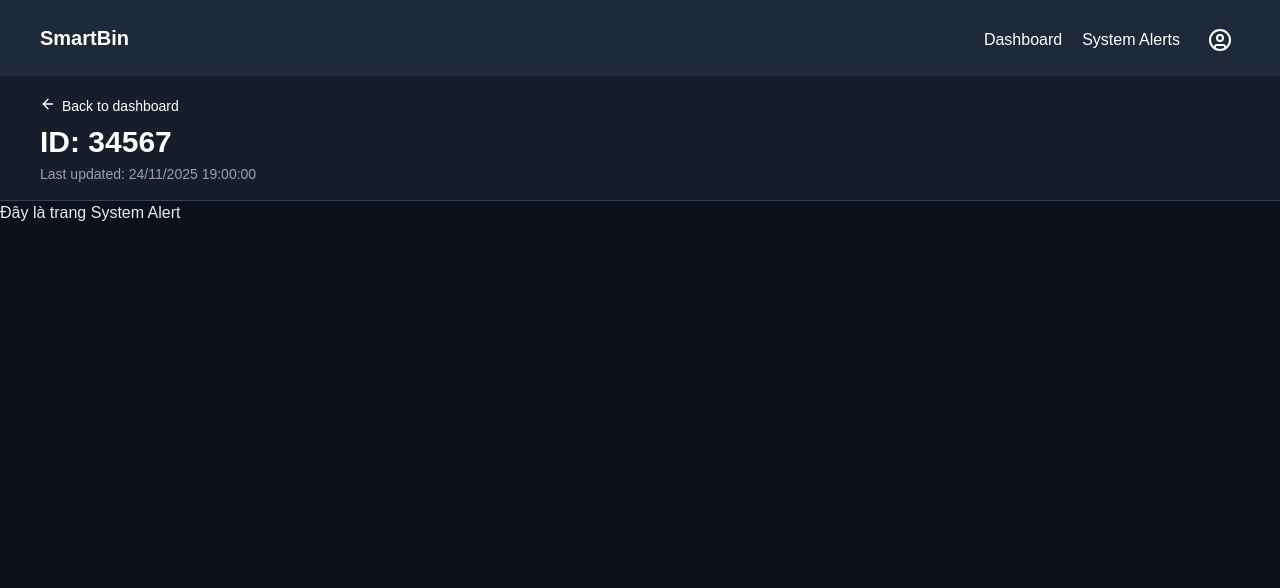
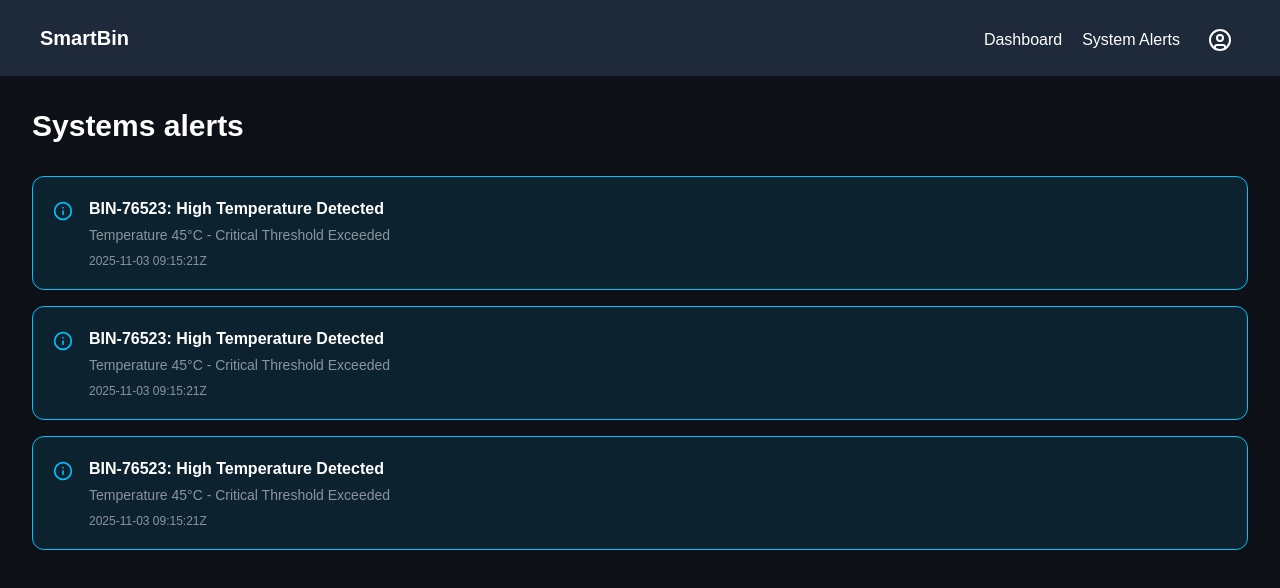
Before and after one commit to Donavfulish/IOT_FINAL_PROJECT, a Next.js app in the folder client/: page /alerts in a window 1280 px wide. Shown: the top 588 px of the page. Built offline with nearby package versions, Linux system fonts and the light colour scheme.

Commit message:
feat: dash board - systems alerts

```diff
--- a/client/app/alerts/page.tsx
+++ b/client/app/alerts/page.tsx
@@ -1,7 +1,21 @@
+import { AlertItem } from "@/components/AlertItem/AlertItem";
+import Header from "@/components/Header";
 import React from "react";
 
 const AlertsPage = () => {
-  return <div>Đây là trang System Alert</div>;
+  return (
+    <div>
+      <Header accountRole="user" />
+      <div className="p-8">
+        <h1 className="text-3xl text-white font-bold mb-8">Systems alerts</h1>
+        <div className="grid gap-y-4">
+          <AlertItem />
+          <AlertItem />
+          <AlertItem />
+        </div>
+      </div>
+    </div>
+  );
 };
 
 export default AlertsPage;
--- a/client/app/globals.css
+++ b/client/app/globals.css
@@ -1,4 +1,4 @@
-@import url('https://fonts.googleapis.com/css2?family=Inter:wght@300;400;500;600;700;800&display=swap');
+@import url("https://fonts.googleapis.com/css2?family=Inter:wght@300;400;500;600;700;800&display=swap");
 @import "flowbite/src/themes/default";
 @import "tailwindcss";
 
@@ -30,9 +30,9 @@ body {
 }
 
 .card-primary {
-  @apply border-1 border-gray-500 rounded-xl bg-[#13161b] p-5
+  @apply border-1 border-gray-500 rounded-xl bg-[#13161b] p-5;
 }
 
 .card-secondary {
-  @apply border-1 border-gray-500 rounded-sm bg-[#1c2128] p-3
+  @apply border-1 border-gray-500 rounded-sm bg-[#1c2128] p-3;
 }
--- a/client/app/layout.tsx
+++ b/client/app/layout.tsx
@@ -27,10 +27,10 @@ export default function RootLayout({
 }>) {
   return (
     <html lang="en" className="text-white">
-      <body className={`${geistSans.variable} ${geistMono.variable} antialiased`}>
-        <Header accountRole="user"/>
-        <DetailHeader/>
-        <FlowbiteInit/>
+      <body
+        className={`${geistSans.variable} ${geistMono.variable} antialiased`}
+      >
+        <FlowbiteInit />
         {children}
       </body>
     </html>
--- a/client/app/page.tsx
+++ b/client/app/page.tsx
@@ -1,36 +1,26 @@
 "use client";
-import { useEffect, useState } from "react";
-import { initSocket } from "@/lib/socket";
-import { SuggestItem } from "@/components/SuggestItem/SuggestItem";
-import { LogItem } from "@/components/LogItem/LogItem";
-import { AlertItem } from "@/components/AlertItem/AlertItem";
-import TemperatureChart from "@/components/TemperatureChart";
-import LCDSetting from "@/components/LCDSetting";
-import LEDSetting from "@/components/LEDSetting";
-import QuickStatus from "@/components/QuickStatus/QuickStatus";
+
 import BinCard from "@/components/BinCard/BinCard";
 import SearchBar from "@/components/SearchBar/SearchBar";
+import Header from "@/components/Header";
 
 // Đây là trang dashboard
 export default function HomePage() {
-  const [msg, setMsg] = useState("");
-
-  useEffect(() => {
-    const ws = initSocket();
-    ws.onmessage = (e) => setMsg(e.data);
-  }, []);
-
   return (
-    <div className="p-10">
-      <h1 className="text-2xl font-bold">WebSocket Test</h1>
-      <p className="mt-2">Message from server: {msg}</p>
-      <div className="w-100 flex flex-col gap-5">
+    <>
+      <Header accountRole="user" />
+      <div className="p-8 bg-[#030712]">
         <SearchBar />
-        <LEDSetting />
-        <LCDSetting />
-        <QuickStatus />
+      </div>
+      <div className="grid grid-cols-3 bg-[#030712]">
+        <BinCard />
+        <BinCard />
+        <BinCard />
+        <BinCard />
+        <BinCard />
+        <BinCard />
         <BinCard />
       </div>
-    </div>
+    </>
   );
 }
--- a/client/components/BinCard/BinCard.tsx
+++ b/client/components/BinCard/BinCard.tsx
@@ -1,8 +1,8 @@
-import React from 'react';
+import React from "react";
 
 interface BinData {
   binId: string;
-  status: 'OPERATIONAL' | 'WARNING' | 'FULL' | 'MAINTENANCE';
+  status: "OPERATIONAL" | "WARNING" | "FULL" | "MAINTENANCE";
   fillLevel: number;
   battery: number;
   temperature: number;
@@ -11,43 +11,47 @@ interface BinData {
 const BinCard: React.FC = () => {
   // Mock data cho thùng rác
   const binData: BinData = {
-    binId: 'BIN-76623',
-    status: 'OPERATIONAL',
+    binId: "BIN-76623",
+    status: "OPERATIONAL",
     fillLevel: 45,
     battery: 85,
-    temperature: 28
+    temperature: 28,
   };
 
   const getStatusColor = (status: string) => {
     switch (status) {
-      case 'OPERATIONAL':
-        return 'bg-emerald-500/20 text-emerald-400 border-emerald-500/30';
-      case 'WARNING':
-        return 'bg-yellow-500/20 text-yellow-400 border-yellow-500/30';
-      case 'FULL':
-        return 'bg-red-500/20 text-red-400 border-red-500/30';
-      case 'MAINTENANCE':
-        return 'bg-gray-500/20 text-gray-400 border-gray-500/30';
+      case "OPERATIONAL":
+        return "bg-emerald-500/20 text-emerald-400 border-emerald-500/30";
+      case "WARNING":
+        return "bg-yellow-500/20 text-yellow-400 border-yellow-500/30";
+      case "FULL":
+        return "bg-red-500/20 text-red-400 border-red-500/30";
+      case "MAINTENANCE":
+        return "bg-gray-500/20 text-gray-400 border-gray-500/30";
       default:
-        return 'bg-gray-500/20 text-gray-400 border-gray-500/30';
+        return "bg-gray-500/20 text-gray-400 border-gray-500/30";
     }
   };
 
   const getFillLevelColor = (level: number) => {
-    if (level < 50) return 'bg-emerald-400';
-    if (level < 75) return 'bg-yellow-400';
-    return 'bg-red-400';
+    if (level < 50) return "bg-emerald-400";
+    if (level < 75) return "bg-yellow-400";
+    return "bg-red-400";
   };
 
   return (
-    <div className="min-h-screen bg-gray-950 p-6 flex items-center justify-center">
+    <div className="w-full h-full bg-gray-950 p-6 flex items-center justify-center">
       <div className="w-full max-w-2xl bg-gray-900 rounded-3xl p-8 shadow-2xl border border-gray-800">
         {/* Header */}
         <div className="flex items-center justify-between mb-8">
           <h2 className="text-3xl font-bold text-white tracking-wide">
             {binData.binId}
           </h2>
-          <div className={`px-6 py-2 rounded-full border ${getStatusColor(binData.status)}`}>
+          <div
+            className={`px-6 py-2 rounded-full border ${getStatusColor(
+              binData.status
+            )}`}
+          >
             <span className="text-sm font-semibold tracking-wider">
               {binData.status}
             </span>
@@ -58,11 +62,15 @@ const BinCard: React.FC = () => {
         <div className="mb-8">
           <div className="flex items-center justify-between mb-3">
             <span className="text-gray-400 text-lg">Fill Level</span>
-            <span className="text-white text-3xl font-bold">{binData.fillLevel}%</span>
+            <span className="text-white text-3xl font-bold">
+              {binData.fillLevel}%
+            </span>
           </div>
           <div className="w-full bg-gray-800 rounded-full h-3 overflow-hidden">
             <div
-              className={`h-full rounded-full transition-all duration-500 ${getFillLevelColor(binData.fillLevel)}`}
+              className={`h-full rounded-full transition-all duration-500 ${getFillLevelColor(
+                binData.fillLevel
+              )}`}
               style={{ width: `${binData.fillLevel}%` }}
             />
           </div>
@@ -74,7 +82,7 @@ const BinCard: React.FC = () => {
         {/* Battery and Temperature */}
         <div className="grid grid-cols-2 gap-3">
           {/* Battery */}
-          <div className='bg-gray-800 rounded-lg py-3 px-5'>
+          <div className="bg-gray-800 rounded-lg py-3 px-5">
             <div className="text-gray-400 text-lg mb-3">Battery</div>
             <div className="text-cyan-400 text-2xl font-bold">
               {binData.battery}%
@@ -82,7 +90,7 @@ const BinCard: React.FC = () => {
           </div>
 
           {/* Temperature */}
-          <div className='bg-gray-800 rounded-lg py-3 px-5'>
+          <div className="bg-gray-800 rounded-lg py-3 px-5">
             <div className="text-gray-400 text-lg mb-3">Temp</div>
             <div className="text-emerald-400 text-2xl font-bold">
               {binData.temperature}°C
--- a/client/components/Header/index.tsx
+++ b/client/components/Header/index.tsx
@@ -1,16 +1,32 @@
-import Link from 'next/link'
-import React from 'react'
-import Account from './Account'
+import Link from "next/link";
+import React from "react";
+import Account from "./Account";
 
-const Header = ({ accountRole }: {accountRole: 'guest' | 'user'}) => {
-  return <nav className="flex flex-row justify-between items-baseline bg-gray-800 border-b-gray-500 pt-5 pb-4 px-10">
-    <Link href="/" className="font-bold text-xl text-white">SmartBin</Link>
-    <div className="flex flex-row gap-5 font-medium text-md text-white items-center">
-      <Link href="/" className="hover:text-blue-500 transition-colors duration-200">Dashboard</Link>
-      { accountRole == "user" && <Link href="/system-alert" className="hover:text-blue-500 transition-colors duration-200">System Alerts</Link> }
-      <Account accountRole={accountRole}/>
-    </div>
-  </nav>
-}
+const Header = ({ accountRole }: { accountRole: "guest" | "user" }) => {
+  return (
+    <nav className="flex flex-row justify-between items-baseline bg-gray-800 border-b-gray-500 pt-5 pb-4 px-10">
+      <Link href="/" className="font-bold text-xl text-white">
+        SmartBin
+      </Link>
+      <div className="flex flex-row gap-5 font-medium text-md text-white items-center">
+        <Link
+          href="/"
+          className="hover:text-blue-500 transition-colors duration-200"
+        >
+          Dashboard
+        </Link>
+        {accountRole == "user" && (
+          <Link
+            href="/alerts"
+            className="hover:text-blue-500 transition-colors duration-200"
+          >
+            System Alerts
+          </Link>
+        )}
+        <Account accountRole={accountRole} />
+      </div>
+    </nav>
+  );
+};
 
-export default Header
+export default Header;
```
